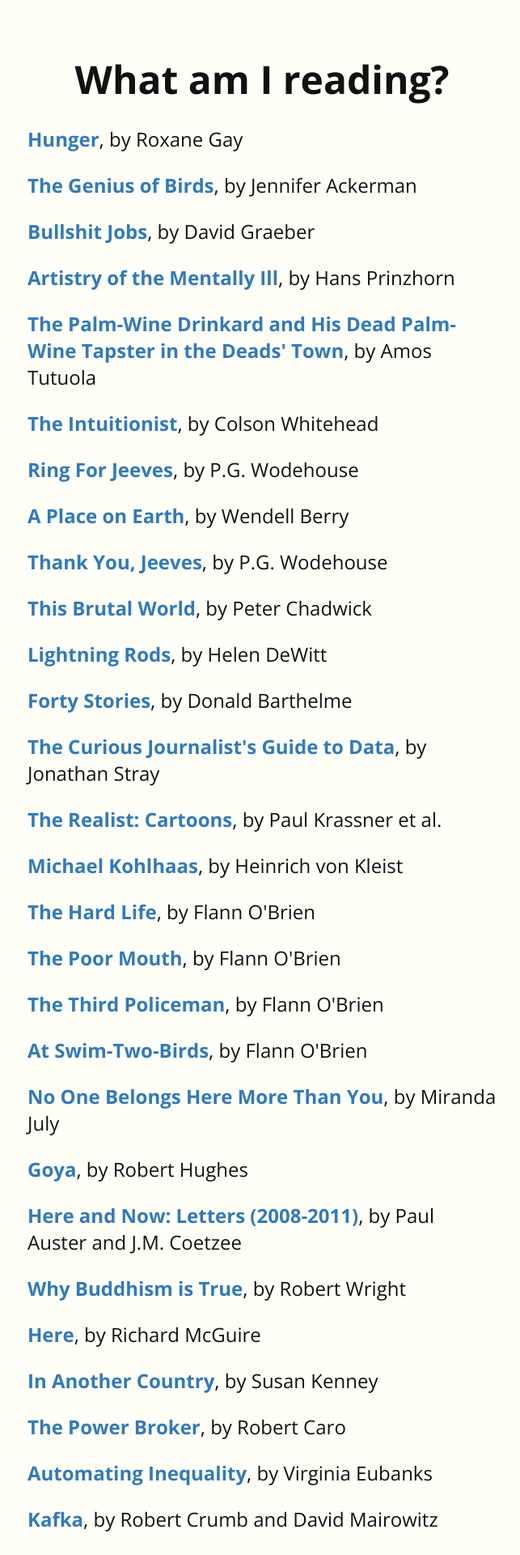
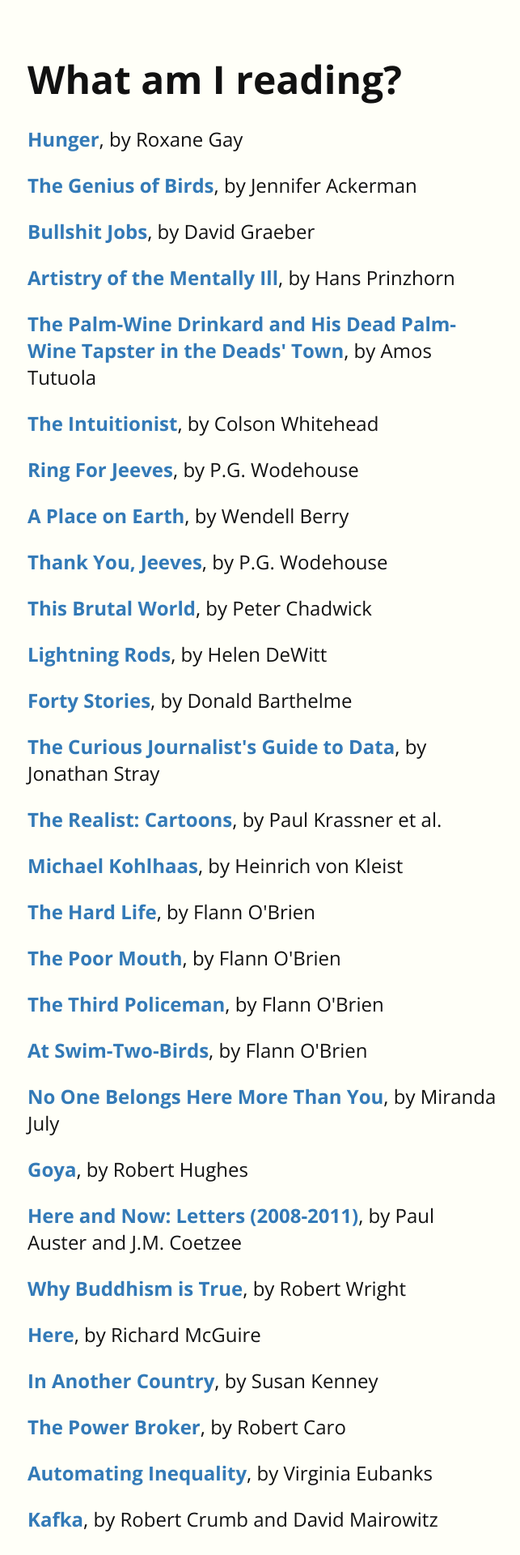
Before and after one commit to cjwinchester/cjwinchester.github.io, a Jekyll site: the page built from read.html, in a window 1280 px wide. Shown: the top 1920 px of the page at 81% size, without its empty margins (16-659 px from the left). Built offline with Jekyll 4.4.1, drawn with Linux system fonts in a browser that asks for light colours.

Commit message:
css cleanup

```diff
--- a/assets/css/main.scss
+++ b/assets/css/main.scss
@@ -116,43 +116,6 @@
     font-size: 12px;
 }
 
-td.playlist-item {
-    cursor: pointer;
-    border-left: 4px solid $bg-color;
-    &:hover {
-        @extend td.playlist-item-active;
-    }
-}
-
-td.playlist-item-active {
-    border-left: 4px solid $primary-color;
-}
-
-.playlist-controls {
-    background: $highlight-color;
-    margin: auto auto 15px auto;
-    padding: 5px 10px 10px 10px;
-}
-
-.playlist-nowplaying {
-    margin-bottom: 10px;
-}
-
-.playlist-progress-bar {
-    width: 100%;
-    height: 5px;
-    background: $highlight-color;
-}
-
-.playlist-button {
-    cursor: pointer;
-    color: $primary-color;
-    @extend .no-touchy;
-    &:hover {
-        text-decoration: underline;
-    }
-}
-
 div.book-review {
     h2 {
         font-weight: normal;
@@ -205,7 +168,6 @@
   margin: 10px;
   font-size: 24px;
   h1 {
-    text-align: center;
     line-height: 1.1;
   }
 }
```
